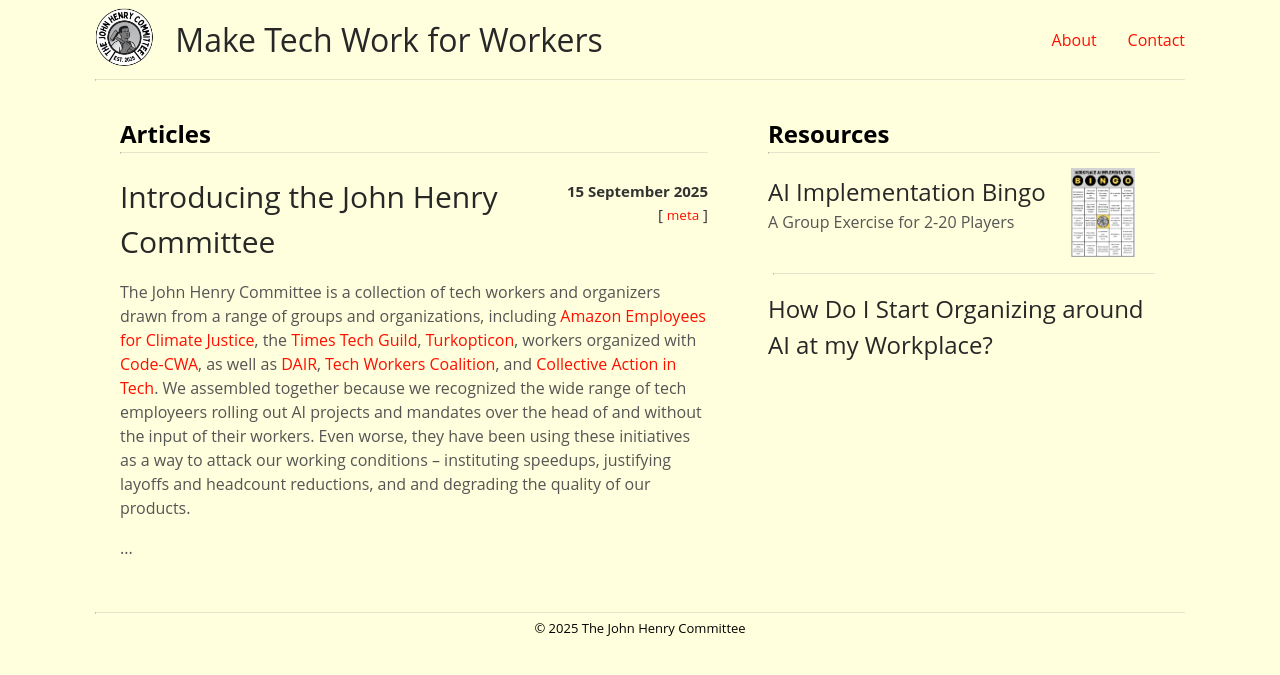
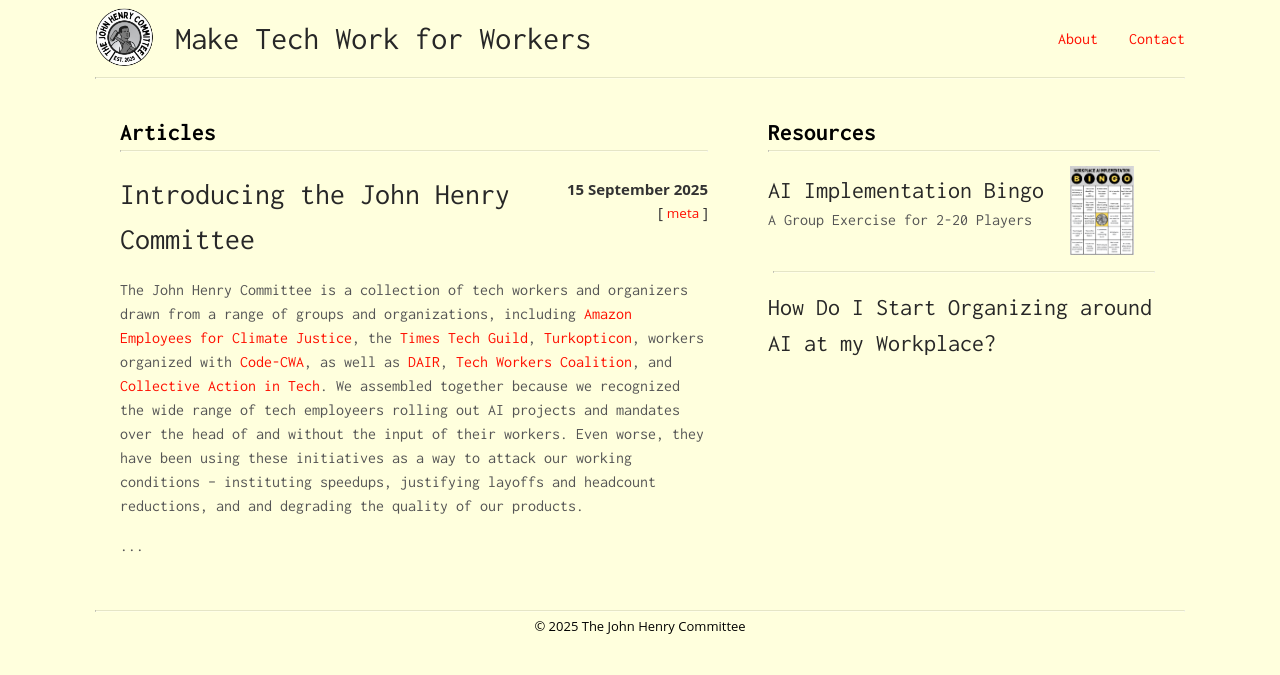
Before and after one commit to techworkersco/johnhenry, a Jekyll site: the page built from index.html, in a window 1280 px wide. Shown: the top 675 px of the page. Built offline with Jekyll 4.4.1, drawn with Linux system fonts in a browser that asks for light colours.

```diff
--- a/css/main.scss
+++ b/css/main.scss
@@ -31,6 +31,7 @@ $small-width: 480px;
     display: flex;
     align-items: center;
     gap: 1rem;
+    font-family: 'Inconsolata';
 
     .logos {
         display: flex;
@@ -79,6 +80,7 @@ $small-width: 480px;
             color: #272727;
             display: inline-block;
             font-size: 30px;
+            font-family: 'Inconsolata';
         }
 
         .details {
@@ -99,6 +101,7 @@ $small-width: 480px;
     .subtitle, .excerpt {
         color: #555555;
         text-decoration-color: #555555;
+        font-family: 'Inconsolata';
     }
 
     .resource {
@@ -114,7 +117,9 @@ $small-width: 480px;
             color: #272727;
             display: inline-block;
             font-size: 24px;
+            font-family: 'Inconsolata';
         }
+
         .homepage-post-image {
             width: 4rem;
             height: auto;
@@ -151,6 +156,7 @@ $small-width: 480px;
     font-size: 1.5rem;
     font-weight: bold;
     margin-top: 20px;
+    font-family: 'Inconsolata';
 
     hr {
         margin: 0;
@@ -164,6 +170,7 @@ $small-width: 480px;
     font-size: xx-large;
     font-weight: bold;
     line-height: 2;
+    font-family: 'Inconsolata';
 }
 
 .page-subtitle {
```
